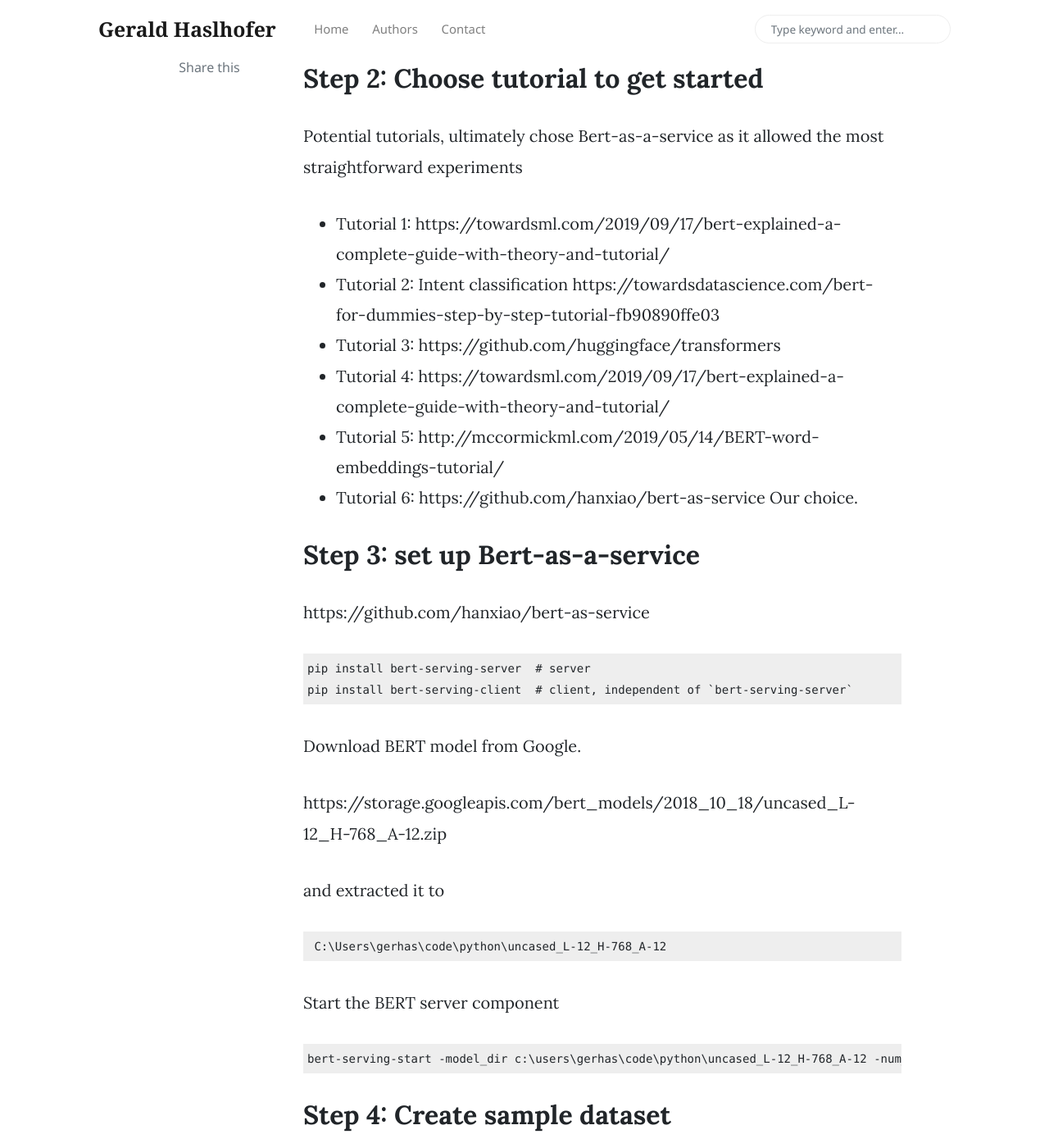
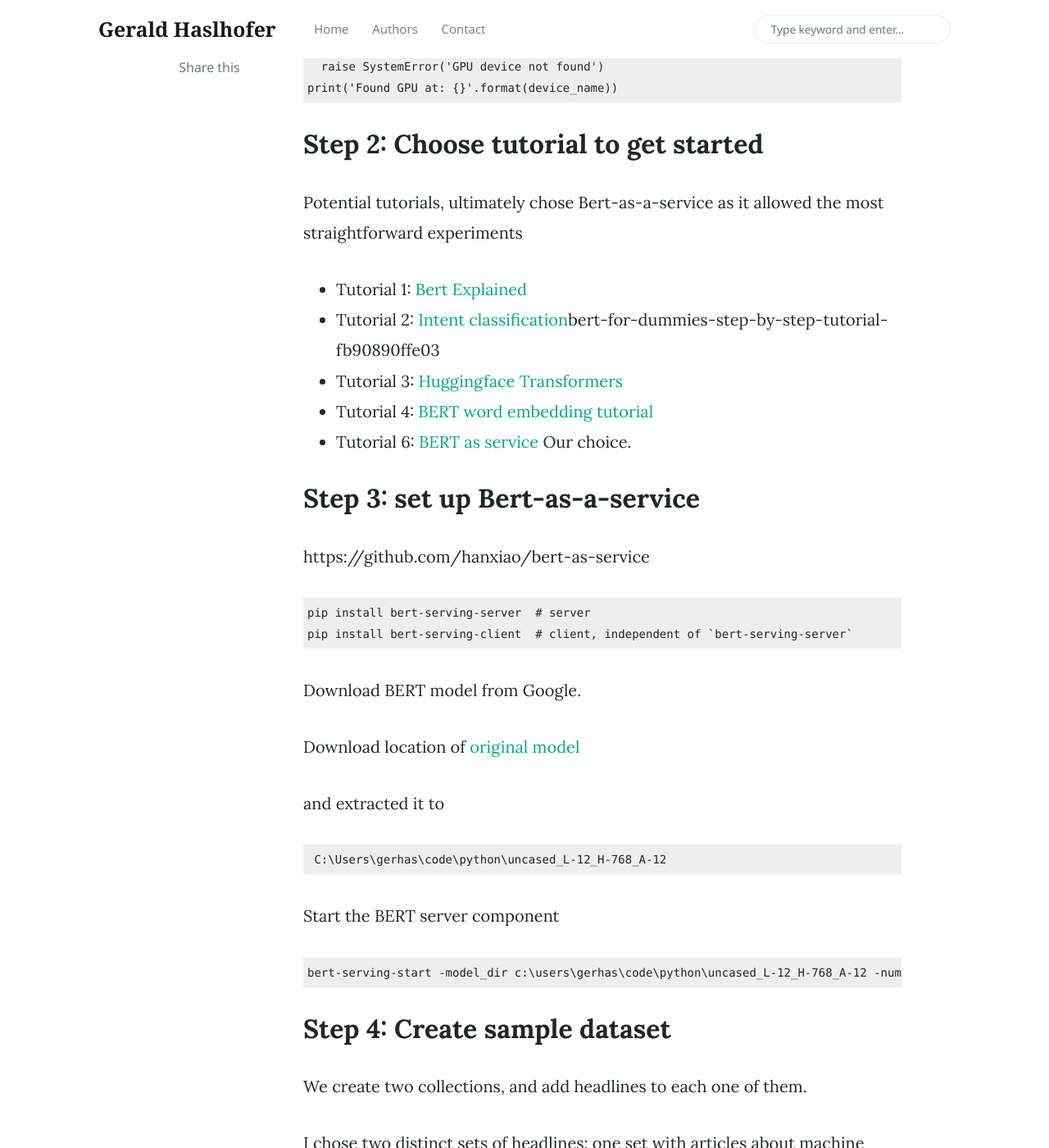
Before and after one commit to haslhofer/haslhofer.github.io, a Jekyll site: the page built from _posts/2019-12-20-starting-with-python.md, in a window 1280 px wide and 1400 px high, scrolled down 2494 px. Shown: the whole window at 82% size. Built offline with Jekyll 4.4.1, drawn with Linux system fonts in a browser that asks for light colours; nearby versions of some CDN libraries; comment, search, counter and statistics services are not loaded; some of the changed text lies outside the part shown.

Commit message:
minor modifications

````diff
--- a/_posts/2019-12-20-starting-with-python.md
+++ b/_posts/2019-12-20-starting-with-python.md
@@ -2,14 +2,14 @@
 layout: post
 title:  "How do I assign an article to one of two collections? Using BERT and state-of-the-art NLP"
 author: gerald
-categories: [ ml, python]
+categories: [ ml, python, nlp]
 tags:
 image: assets/images/suzhou.jpg
 ---
 
 The goal of this exercise was to explore the most recent advances in natural language processing and apply it to a real-world problem:
 
-> **When having collections of articles denoted by their headlines, which collection should a new, unseen article be added to?**
+> **When having two different collections of articles denoted by their headlines, which collection should a new, unseen article be added to?**
 
 > Secondarily, **given two to-do lists, which list should a new to-do item be added to?**
 
@@ -33,7 +35,7 @@
 
 * Visual Studio Code [download](https://code.visualstudio.com/Download)
 * Python [installer](https://www.python.org/ftp/python/3.8.1/python-3.8.1.exe) for Python 3.8.1. Make sure that environment variables are set
-* Leverage Anaconda distribution https://www.anaconda.com/distribution/#windows
+* Leverage [Anaconda distribution](https://www.anaconda.com/distribution/#windows)
 * Create directory, start Visual Studio Code (```cd dir; code .```)
 * Select environment: CTRL+SHIFT+P,  "Python: Select Interpreter"
 * Create a terminal window: CTRL+SHIFT+P, "Terminal: Create New Integrated Terminal"
@@ -47,10 +49,9 @@
 ```
 conda create environname
 conda activate environname
-
 ```
 
-Make sure the GPU works for tensorflow
+Make sure the GPU works for Tensorflow
 
 ```
 # verify GPU availability
@@ -67,12 +68,11 @@
 ---
 
 Potential tutorials, ultimately chose Bert-as-a-service as it allowed the most straightforward experiments
-* Tutorial 1: https://towardsml.com/2019/09/17/bert-explained-a-complete-guide-with-theory-and-tutorial/
-* Tutorial 2: Intent classification https://towardsdatascience.com/bert-for-dummies-step-by-step-tutorial-fb90890ffe03
-* Tutorial 3: https://github.com/huggingface/transformers
-* Tutorial 4: https://towardsml.com/2019/09/17/bert-explained-a-complete-guide-with-theory-and-tutorial/
-* Tutorial 5: http://mccormickml.com/2019/05/14/BERT-word-embeddings-tutorial/
-* Tutorial 6: https://github.com/hanxiao/bert-as-service Our choice.
+* Tutorial 1: [Bert Explained](https://towardsml.com/2019/09/17/bert-explained-a-complete-guide-with-theory-and-tutorial/)
+* Tutorial 2: [Intent classification](https://towardsdatascience.com/)bert-for-dummies-step-by-step-tutorial-fb90890ffe03
+* Tutorial 3: [Huggingface Transformers](https://github.com/huggingface/transformers)
+* Tutorial 4: [BERT word embedding tutorial](http://mccormickml.com/2019/05/14/BERT-word-embeddings-tutorial/)
+* Tutorial 6: [BERT as service](https://github.com/hanxiao/bert-as-service) Our choice.
 
 Step 3: set up Bert-as-a-service
 ---
@@ -86,7 +86,7 @@
 
 Download BERT model from Google.
 
-https://storage.googleapis.com/bert_models/2018_10_18/uncased_L-12_H-768_A-12.zip
+Download location of [original model](https://storage.googleapis.com/bert_models/2018_10_18/uncased_L-12_H-768_A-12.zip)
 
  and extracted it to
  ```
@@ -100,6 +100,8 @@
 
 Step 4: Create sample dataset
 ---
+
+We create two collections, and add headlines to each one of them.
 
 I chose two distinct sets of headlines: one set with articles about machine learning, one set with articles about general self-improvement articles, sourced from Medium.com and other sites.
 
````
Also changed, not shown: other parts of _posts/2019-12-20-starting-with-python.md (+3 -1 lines), assets/images/evening.jpg (added).
